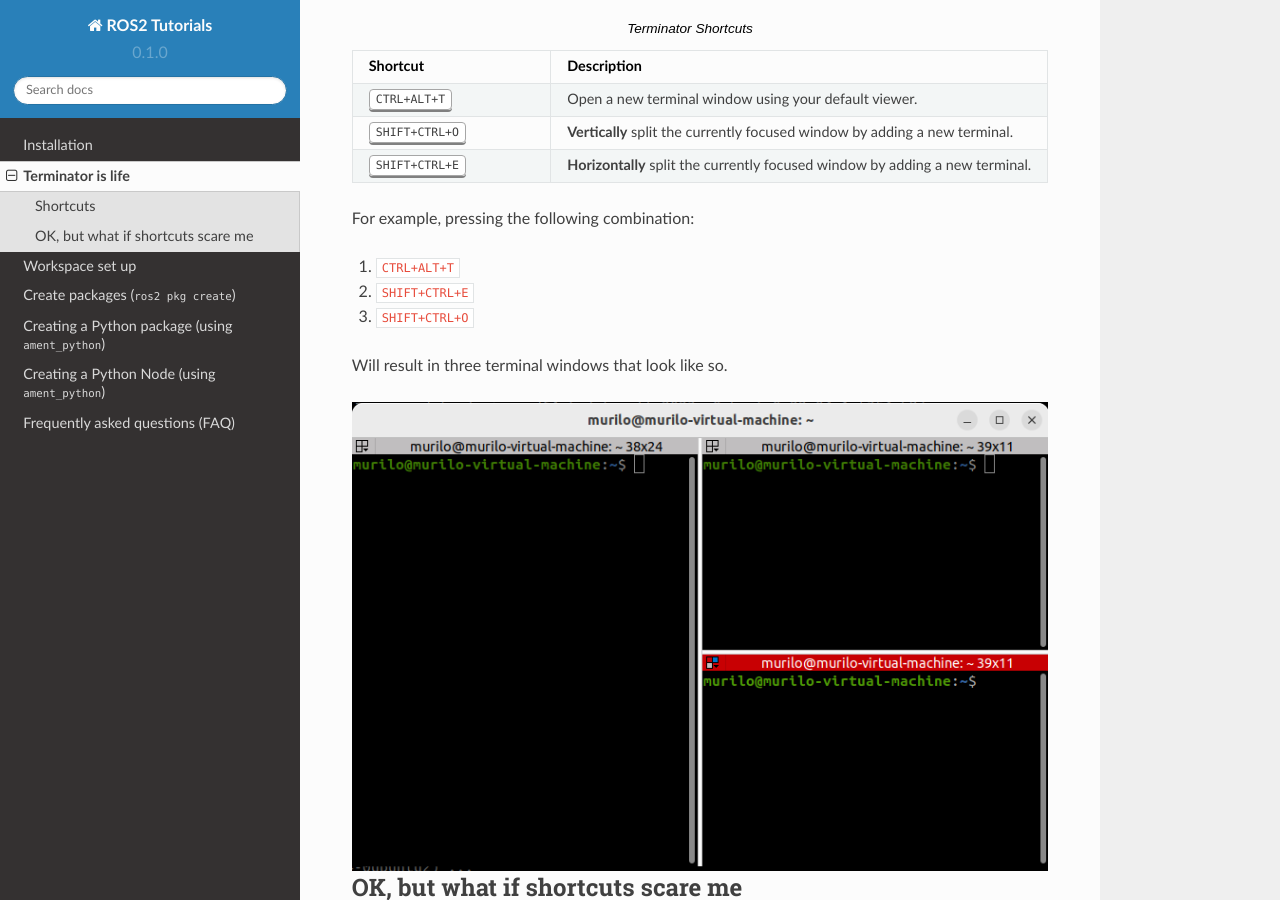
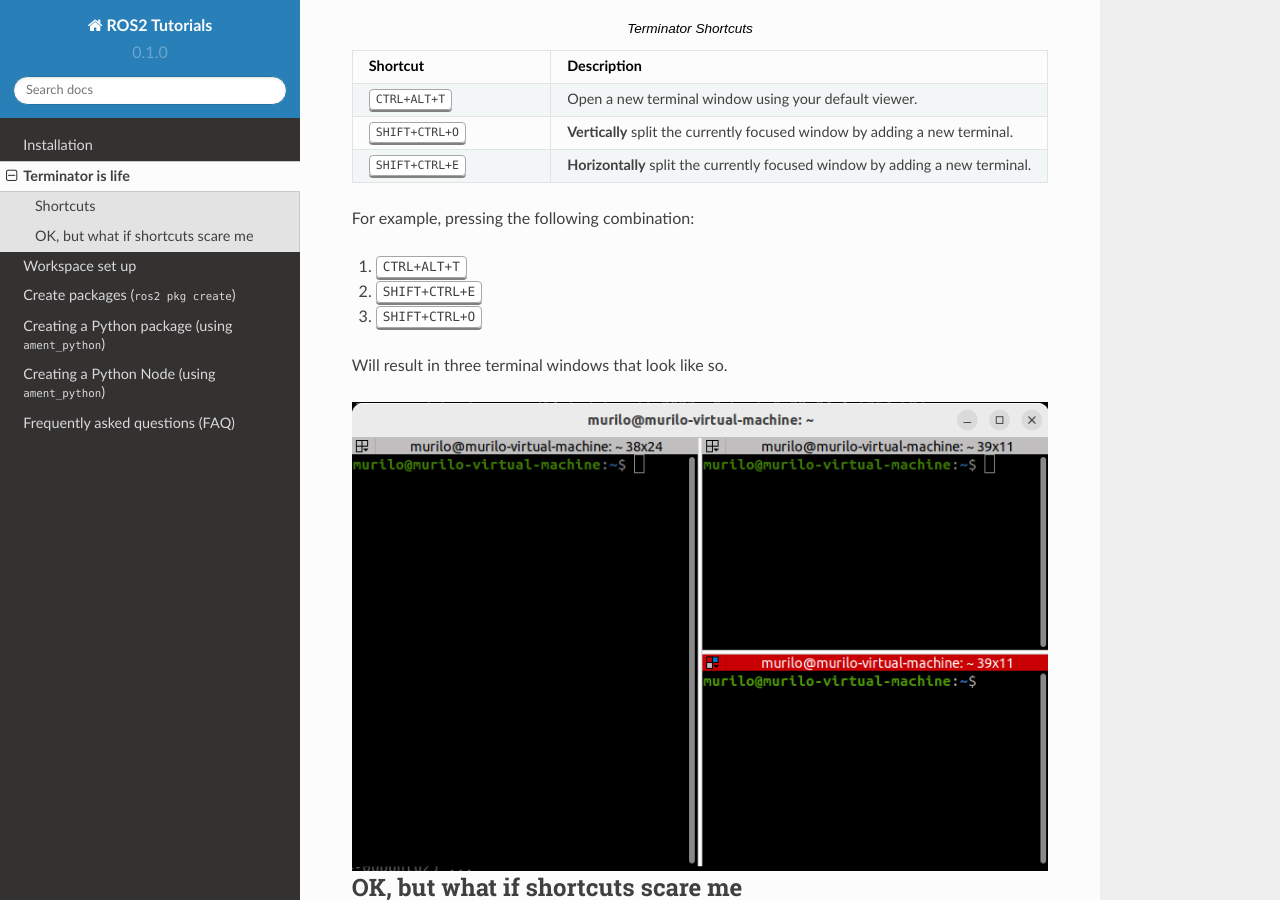
Before and after one commit to mmmarinho/ROS2_Tutorial, a Sphinx documentation site: the page built from docs/source/terminator.rst, in a window 1280 px wide and 900 px high, scrolled down 430 px. Built offline with Sphinx 7.4.7 and the Read the Docs theme 2.0.0, drawn with Linux system fonts in a browser that asks for light colours; part of the change alters nothing that is shown.

```diff
--- a/docs/source/terminator.rst
+++ b/docs/source/terminator.rst
@@ -20,9 +20,9 @@ To prevent repetition, let's go through the most relevant `terminator shortcuts
 
 For example, pressing the following combination:
 
-1. :code:`CTRL+ALT+T`
-2. :code:`SHIFT+CTRL+E`
-3. :code:`SHIFT+CTRL+O`
+1. :kbd:`CTRL+ALT+T`
+2. :kbd:`SHIFT+CTRL+E`
+3. :kbd:`SHIFT+CTRL+O`
 
 Will result in three terminal windows that look like so.
 
```
